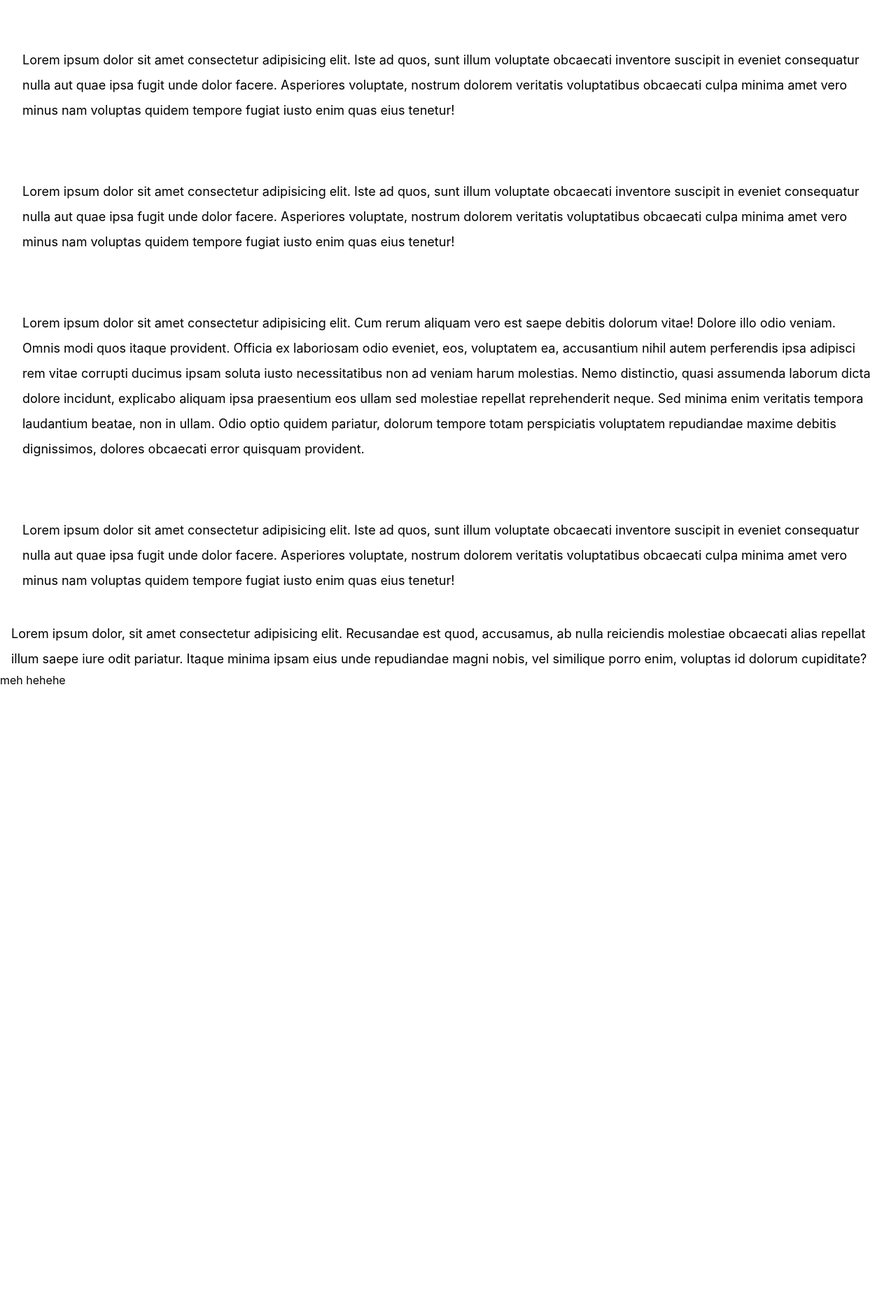
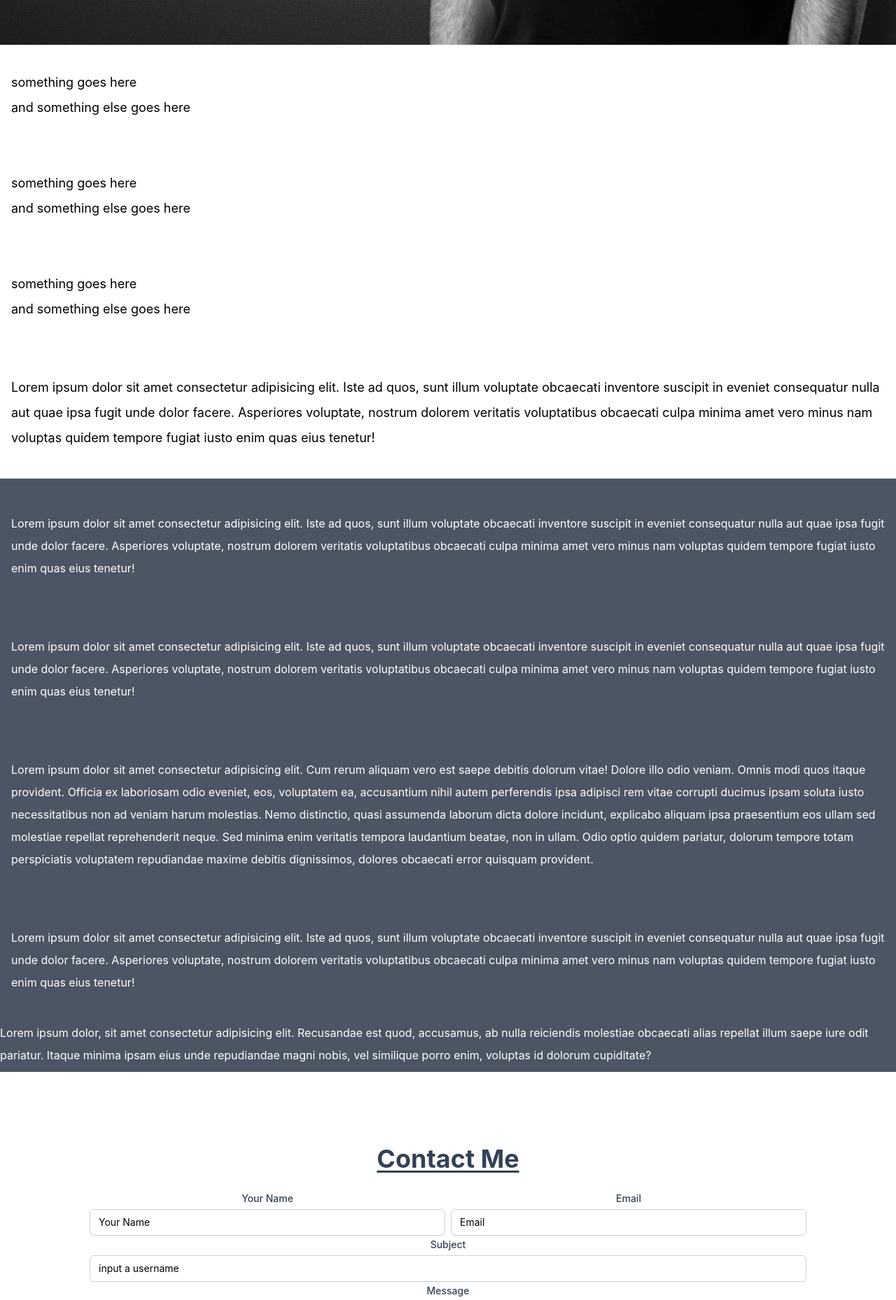
Before and after one commit to eccentricnode/tailwind-test, a Next.js app: page / in a window 1280 px wide. Shown: the part 880-2738 px from the top of the page at 70% size. Before the commit the page ends 1864 px from the top, so only its background shows below. Built offline with nearby package versions, Linux system fonts and the light colour scheme.

Commit message:
added: Contact component, and general section style improvements

```diff
--- /dev/null
+++ b/components/Contact.tsx
@@ -0,0 +1,42 @@
+export default function Contact() {
+    return(
+        <div className="container my-20 mx-auto text-center">
+            <div className="shadow-lg container rounded-lg py-6 pb-10 px-32">
+            <h2 className="text-4xl text-slate-700 mb-6 font-bold underline underline-offset-4">Contact Me</h2>
+                <form action="">
+                    <div className="flex flex-wrap">
+                        <label className="flex-1 mr-2">
+                            <span className=" text-sm font-medium text-slate-700">Your Name</span>
+                            <input type="text" value="Your Name"
+                                className="mt-1 block w-full px-3 py-2 bg-white border border-slate-300 rounded-md text-sm shadow-sm placeholder-slate-400
+                                focus:outline-none focus:border-sky-500 focus:ring-1 focus:ring-sky-500"
+                                />
+                        </label>
+                        <label className="flex-1">
+                            <span className=" text-sm font-medium text-slate-700">Email</span>
+                            <input type="text" value="Email"
+                                className="mt-1 block w-full px-3 py-2 bg-white border border-slate-300 rounded-md text-sm shadow-sm placeholder-slate-400
+                                focus:outline-none focus:border-sky-500 focus:ring-1 focus:ring-sky-500"
+                                />
+                        </label>
+                    </div>
+                    <label className="">
+                        <span className=" text-sm font-medium text-slate-700">Subject</span>
+                        <input type="text" value="input a username"
+                            className="mt-1 block w-full px-3 py-2 bg-white border border-slate-300 rounded-md text-sm shadow-sm placeholder-slate-400
+                            focus:outline-none focus:border-sky-500 focus:ring-1 focus:ring-sky-500"
+                            />
+                    </label>
+
+                    <label className="">
+                        <span className=" text-sm font-medium text-slate-700">Message</span>
+                        <textarea value="Write a message" rows={10}
+                            className="mt-1 block w-full px-3 py-2 bg-white border border-slate-300 rounded-md text-sm shadow-sm placeholder-slate-400
+                            focus:outline-none focus:border-sky-500 focus:ring-1 focus:ring-sky-500"
+                            />
+                    </label>
+                </form>
+            </div>
+        </div>
+    );
+}
--- a/components/Navbar.tsx
+++ b/components/Navbar.tsx
@@ -24,16 +24,16 @@ export default function Navbar() {
 
   const isNavbarAtStart = () => {
    if (scrollPosition >= 35) {
-    return 'text-base !text-white backdrop-filter backdrop-blur-md transition-opacity delay-150 ease-in-out py-1 bg-gray-800 opacity-90 border-b border-gray-200'
+    return '!text-white backdrop-filter backdrop-blur-md transition-opacity delay-150 ease-in-out py-1 bg-neutral-900 opacity-90'
    }
    else {
-     return 'text-base text-gray-700 backdrop-filter backdrop-blur-lg'
+     return 'text-white opacity-50'
    }
   };
 
   return (
     <header className={`fixed w-full transition-all top-0 z-10 ${isNavbarAtStart()}`}>
-      <nav className="flex flex-wrap justify-center py-4 md:py-0 px-4 text-lg text-gray-700">
+      <nav className="flex flex-wrap justify-center py-4 md:py-0 px-4 text-lg text-white">
         <MenuIcon
           id="menu-button"
           onClick={handleToggle}
@@ -43,9 +43,9 @@ export default function Navbar() {
           stroke="currentColor"
         />
         <div className={`${isActive ? "hidden" : ""} w-full md:flex md:items-center md:w-auto`} id="menu">
-            <ul className="pt-4 md:flex md:justify-between md:pt-0">
+            <ul className="text-inherit pt-4 md:flex md:justify-between md:pt-0">
                 <li>
-                <a className="md:p-4 py-2 block hover:text-purple-400" href="#">
+                <a className="text-inherit md:p-4 py-2 block hover:text-purple-400" href="#">
                     Features
                 </a>
                 </li>
--- a/pages/index.tsx
+++ b/pages/index.tsx
@@ -1,6 +1,7 @@
 import type { NextPage } from 'next'
 import Head from 'next/head'
 import Image from 'next/image'
+import Contact from '../components/Contact'
 import Layout from '../components/Layout'
 import styles from '../styles/Home.module.css'
 
@@ -12,28 +13,31 @@ const Home: NextPage = () => {
         <meta name="description" content="Testing ground for tailwindcss components" />
         <link rel="icon" href="/favicon.ico" />
       </Head>
-      <div className="px-4">
+      <div className='bg-austin-hero pt-60 pb-96 bg-center'>
         <div
           className="
             flex
             justify-center
             items-center
-            bg-white
             mx-auto
             max-w-2xl
             rounded-lg
-            my-16
-            p-16
+            p-32
           "
         >
           <h1 className="text-2xl font-medium">Responsive Navbar with TailwindCSS</h1>
         </div>
       </div>
-      <div className='container text-lg antialiasedm leading-loose mx-auto px-4'>
+      <div className="container mx-auto">
+        <div className='text-lg antialiasedm leading-loose'>
           <p className='py-9 px-4'>something goes here <br /> and something else goes here</p>
           <p className='py-9 px-4'>something goes here <br /> and something else goes here</p>
           <p className='py-9 px-4'>something goes here <br /> and something else goes here</p>
           <p className='py-10 px-4'>Lorem ipsum dolor sit amet consectetur adipisicing elit. Iste ad quos, sunt illum voluptate obcaecati inventore suscipit in eveniet consequatur nulla aut quae ipsa fugit unde dolor facere. Asperiores voluptate, nostrum dolorem veritatis voluptatibus obcaecati culpa minima amet vero minus nam voluptas quidem tempore fugiat iusto enim quas eius tenetur!</p>
+        </div>
+      </div>
+      <div className='bg-gray-600 text-white py-2'>
+        <div className='container leading-loose mx-auto'>
           <p className='py-10 px-4'>Lorem ipsum dolor sit amet consectetur adipisicing elit. Iste ad quos, sunt illum voluptate obcaecati inventore suscipit in eveniet consequatur nulla aut quae ipsa fugit unde dolor facere. Asperiores voluptate, nostrum dolorem veritatis voluptatibus obcaecati culpa minima amet vero minus nam voluptas quidem tempore fugiat iusto enim quas eius tenetur!</p>
           <p className='py-10 px-4'>Lorem ipsum dolor sit amet consectetur adipisicing elit. Iste ad quos, sunt illum voluptate obcaecati inventore suscipit in eveniet consequatur nulla aut quae ipsa fugit unde dolor facere. Asperiores voluptate, nostrum dolorem veritatis voluptatibus obcaecati culpa minima amet vero minus nam voluptas quidem tempore fugiat iusto enim quas eius tenetur!</p>
           <p className='py-10 px-4'>Lorem ipsum dolor sit amet consectetur adipisicing elit. Cum rerum aliquam vero est saepe debitis dolorum vitae! Dolore illo odio veniam. Omnis modi quos itaque provident. Officia ex laboriosam odio eveniet, eos, voluptatem ea, accusantium nihil autem perferendis ipsa adipisci rem vitae corrupti ducimus ipsam soluta iusto necessitatibus non ad veniam harum molestias. Nemo distinctio, quasi assumenda laborum dicta dolore incidunt, explicabo aliquam ipsa praesentium eos ullam sed molestiae repellat reprehenderit neque. Sed minima enim veritatis tempora laudantium beatae, non in ullam. Odio optio quidem pariatur, dolorum tempore totam perspiciatis voluptatem repudiandae maxime debitis dignissimos, dolores obcaecati error quisquam provident.</p>
@@ -41,6 +45,10 @@ const Home: NextPage = () => {
           <h2>Lorem ipsum dolor, sit amet consectetur adipisicing elit. Recusandae est quod, accusamus, ab nulla reiciendis molestiae obcaecati alias repellat illum saepe iure odit pariatur. Itaque minima ipsam eius unde repudiandae magni nobis, vel similique porro enim, voluptas id dolorum cupiditate?</h2>
         </div>
       </div>
+
+      <Contact />
+
+    </div>
   )
 }
 
--- a/styles/globals.css
+++ b/styles/globals.css
@@ -10,7 +10,4 @@ body {
     Ubuntu, Cantarell, Fira Sans, Droid Sans, Helvetica Neue, sans-serif;
 }
 
-
-/* * {
-  box-sizing: border-box;
-} */
+.text-inherit { color: inherit; }
--- a/tailwind.config.js
+++ b/tailwind.config.js
@@ -4,7 +4,11 @@ module.exports = {
     "./components/**/*.{js,ts,jsx,tsx}",
   ],
   theme: {
-    extend: {},
+    extend: {
+      backgroundImage: {
+        'austin-hero': "url('../public/AUSTIN-HEADER.png')",
+      }
+    },
   },
   plugins: [],
 }
```
Also changed, not shown: public/AUSTIN-HEADER.png (added). Lines whose indentation alone changed are shown as unchanged.
